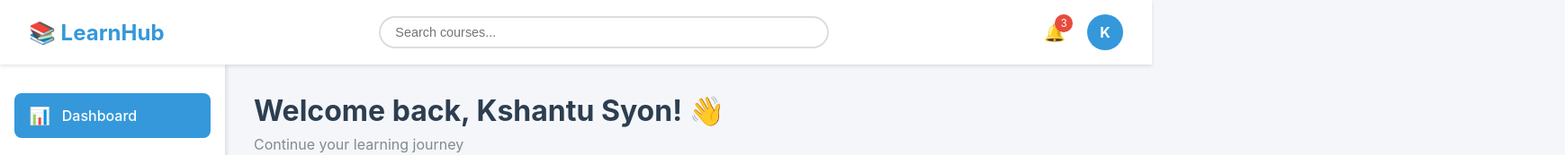
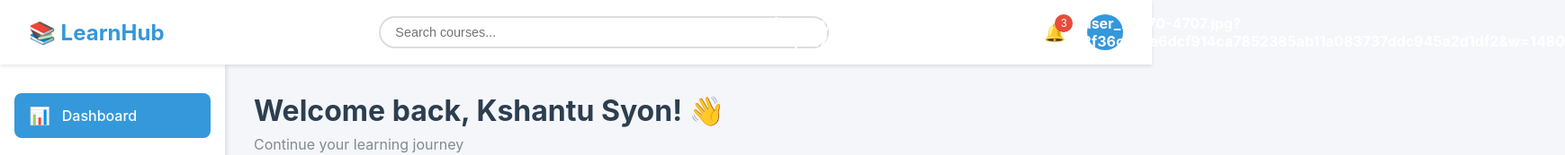
Before and after one commit to syon001/LSM-frontend, a React (Vite) app: page / in a window 1280 px wide. Shown: the top 173 px of the page at 90% size, 1739 px wide, since content can reach past the window. Built offline with nearby package versions, Linux system fonts and the light colour scheme.

Commit message:
Update Navbar.jsx

```diff
--- a/src/components/Layout/Navbar.jsx
+++ b/src/components/Layout/Navbar.jsx
@@ -32,7 +32,7 @@ function Navbar({ onHamburgerClick, isSidebarOpen }) {
         </div>
 
         <div className="user-avatar" title={user.name}>
-          {user.name.charAt(0)}
+          {user.avatar}
         </div>
       </div>
     </nav>
```
